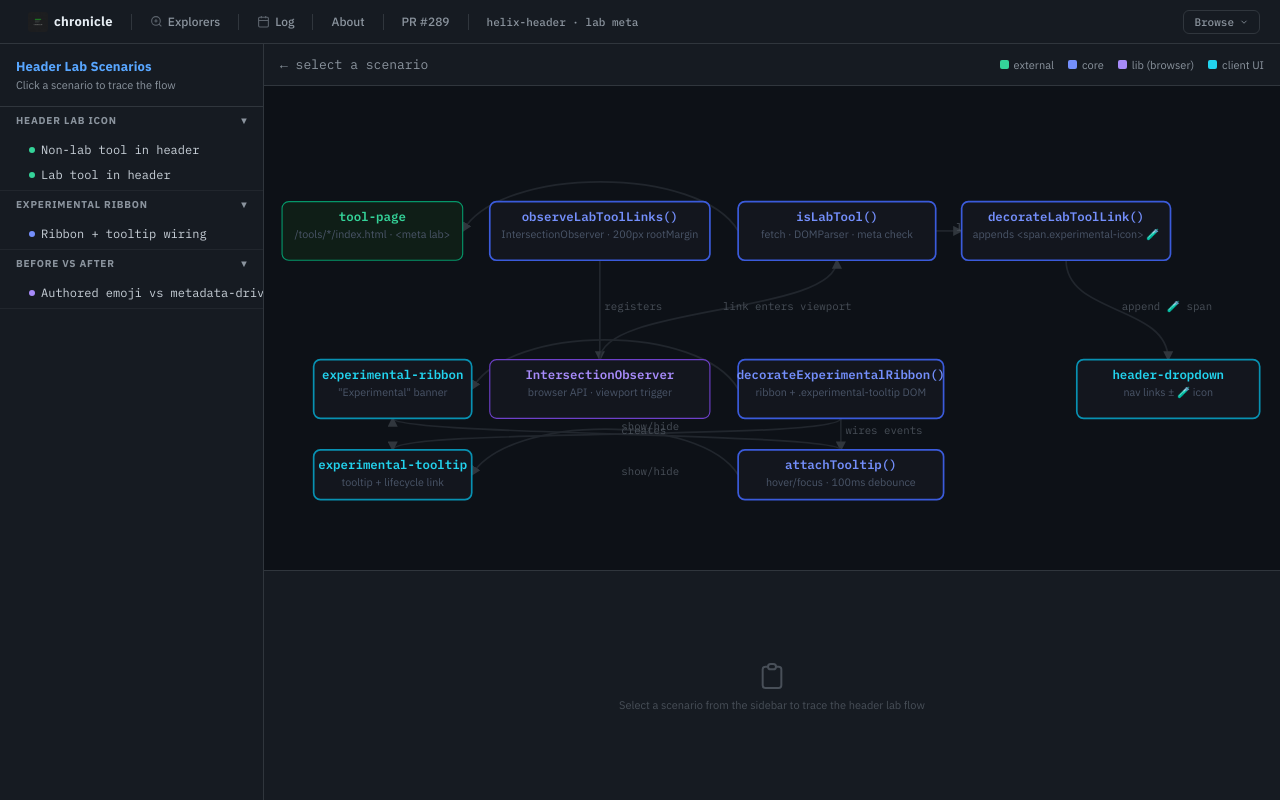
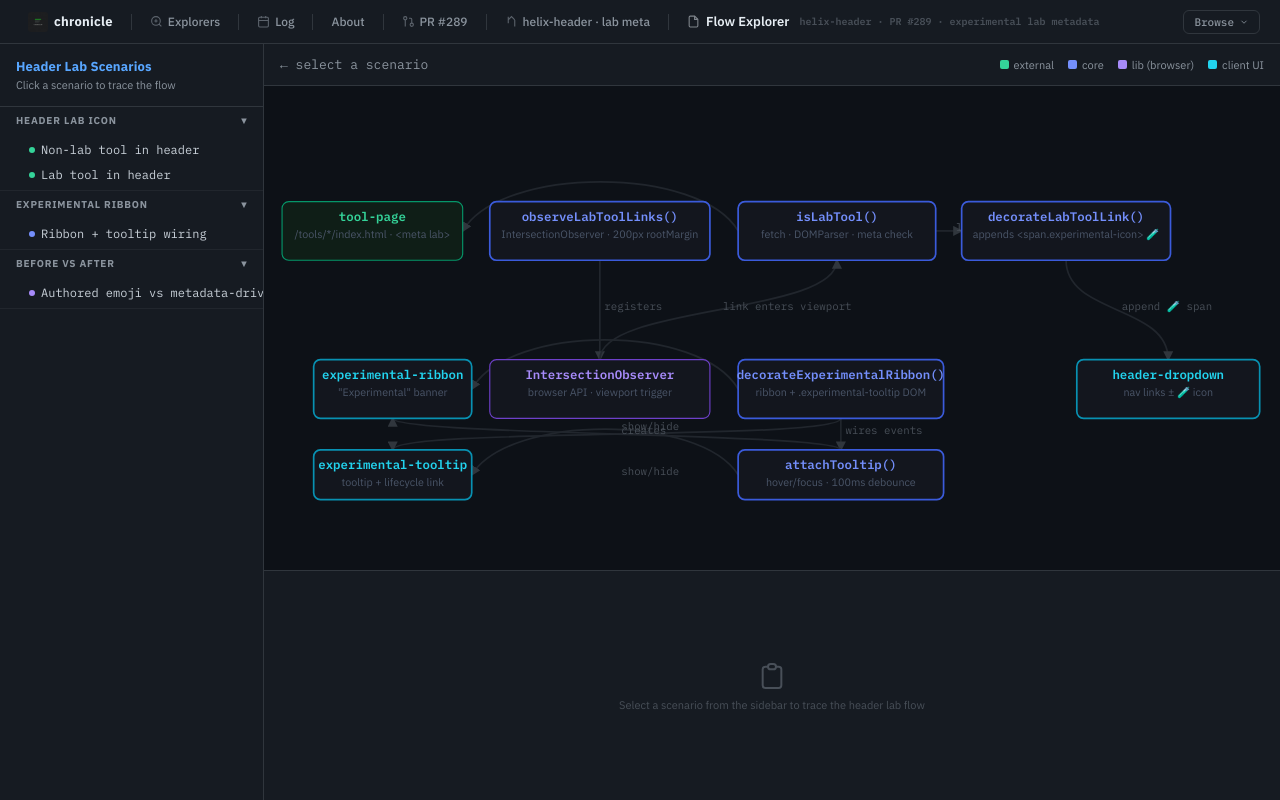
Before and after one commit to somarc/chronicle, a website: page tools/helix-header/flows.html in a window 1280 px wide. Drawn offline with Linux system fonts and the light colour scheme.

Commit message:
feat: use buildNav slot API in helix-header flow explorer

```diff
--- a/tools/helix-header/flows.html
+++ b/tools/helix-header/flows.html
@@ -125,24 +125,11 @@ svg#dg{display:block;width:100%;height:100%}
 <div id="site-nav"></div>
 <script type="module">
   import { buildNav } from '/scripts/chronicle-nav.js';
-  const nav = document.getElementById('site-nav');
-  const issueSlot = Object.assign(document.createElement('a'), {
-    className: 'cn-nav-link',
-    href: 'https://github.com/adobe/helix-tools-website/pull/289',
-    target: '_blank',
-    rel: 'noopener',
-    textContent: 'PR #289',
-  });
-  const branchSlot = Object.assign(document.createElement('a'), {
-    className: 'cn-nav-link',
-    href: 'https://github.com/adobe/helix-tools-website/tree/feat/helix-header-lab-meta',
-    target: '_blank',
-    rel: 'noopener',
-    textContent: 'helix-header · lab meta',
-  });
-  branchSlot.style.fontFamily = 'IBM Plex Mono, monospace';
-  branchSlot.style.fontSize = '11px';
-  buildNav(nav, [issueSlot, branchSlot]);
+  buildNav(document.getElementById('site-nav'), [
+    { label: 'PR #289', href: 'https://github.com/adobe/helix-tools-website/pull/289', icon: 'pr', target: '_blank' },
+    { label: 'helix-header · lab meta', href: 'https://github.com/adobe/helix-tools-website/tree/feat/helix-header-lab-meta', icon: 'branch', target: '_blank' },
+    { label: 'Flow Explorer', icon: 'page', current: true, subtitle: 'helix-header · PR #289 · experimental lab metadata' },
+  ]);
 </script>
 
 <div id="workspace">
```
